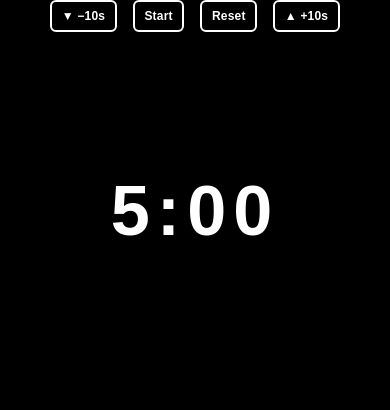
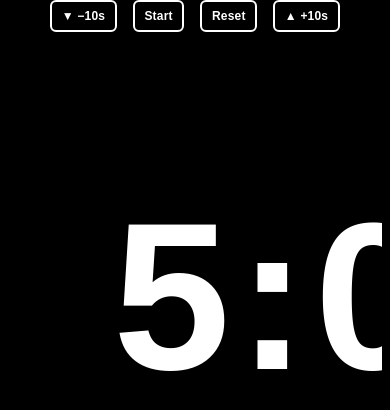
Before and after one commit to taylordrew4u2/timer555, a plain HTML site: page index.html in a window 390 px wide. Drawn offline with Linux system fonts and the light colour scheme; a web font is replaced by a local one.

Commit message:
Triple the size of timer numbers, scaling responsively for all screens

```diff
--- a/index.html
+++ b/index.html
@@ -77,7 +77,7 @@
         #timer {
             font-family: Arial, sans-serif;
             font-variant-numeric: tabular-nums;
-            font-size: clamp(8vw, 18vmin, 24vw);
+            font-size: clamp(24vw, 54vmin, 72vw);
             font-weight: 900;
             line-height: 1.05;
             letter-spacing: 1.8vmin;
```
